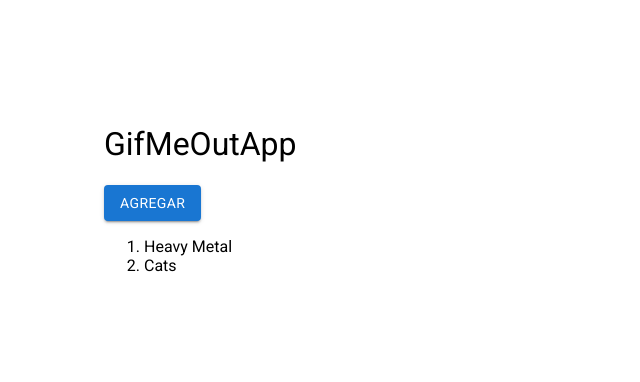
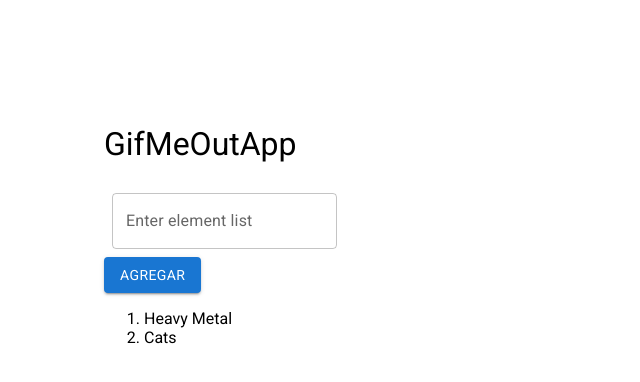
Before and after one commit to devrodor/gifMeOut, a React (Vite) app: page / in a window 1280 px wide. Shown: the top 382 px of the page, without its empty margins (0-640 px from the left). Built offline with nearby package versions, Linux system fonts and the light colour scheme.

Commit message:
First component and form

```diff
--- a/src/GifMeOutApp.jsx
+++ b/src/GifMeOutApp.jsx
@@ -1,6 +1,7 @@
 import { useState } from "react"
 import Grid from '@mui/material/Grid';
 import { Button } from "@mui/material";
+import { AddCategory } from "./components/AddCategory";
 
 export const GifMeOutApp = () => {
 
@@ -44,7 +45,9 @@ export const GifMeOutApp = () => {
                 {/* Titulo */}
                 <h1>GifMeOutApp</h1>
 
-                 {/* Input */}
+                {/* Input */}
+                {/* El nombre del metodo setCategories es random, simplemente para ordenar */}
+                <AddCategory setCategories={ setCategories } />
 
                 {/* Listado de Gifs */}
                 <Button variant="contained" onClick={ addCategory }>Agregar</Button>
--- /dev/null
+++ b/src/components/AddCategory.jsx
@@ -0,0 +1,72 @@
+import { useState } from "react";
+import { Box, TextField } from "@mui/material";
+
+export const AddCategory = ({ setCategories }) => { //remember, aqui recibimos las props
+
+        /*
+
+        Vamos a establecer una variable de estado 'inputValue' en el componente.
+        Inicialmente, inputValue es undefined porque useState() se ha llamado sin un valor inicial.
+
+        setinputValue es una función que puedes usar para cambiar el valor de inputValue,
+        y cualquier cambio en inputValue hará que el componente se vuelva a renderizar con el nuevo estado.
+
+        DESGLOSE
+
+        useState() es una "variable de estado". A diferencia de las variables normales de JavaScript,
+                cuando usamos una variable de estado, el componente se vuelve a renderizar automáticamente.
+
+        useState() devuelve un par de valores, que asignamos a inputValue y setinputValue.
+
+        inputValue es la variable de estado actual. Al inicio, su valor es el que se pasa a useState(),
+        en este caso, como no se ha pasado ningún valor, será undefined.
+
+        setinputValue es una función que permite actualizar inputValue.
+        Cada vez que se llama a setinputValue, el componente se vuelve a renderizar,
+        y inputValue tendrá el nuevo valor que le hayas pasado a setinputValue.
+
+    */
+
+    const [inputValue, setInputValue] = useState('');
+    //const onInputChange = (event) => {
+        // ojo, aquí estamos desestructurando event.target . Aquí siempre recibimos event como argumento
+    const onInputChange = ({ target }) => {
+        console.log(target.value);
+        setInputValue(target.value);
+
+    }
+
+    const onSubmit = (event) => {
+        event.preventDefault();
+        if( inputValue.trim().length <= 1) return;//si no hay nada en el input, full stop
+
+        setCategories( categories => [ inputValue, ...categories]); //con esto evitamos sobreescribir el array original de categorias
+        setInputValue(''); //para limpiar el input una vez enviado
+    }
+
+
+    return(
+        <Box
+        sx={{
+            '& .MuiTextField-root': { m: 1, width: '25ch' },
+        }}
+        noValidate
+        autoComplete="off"
+        >
+        <form onSubmit={ (event) => onSubmit(event) }>
+            <div>
+                <TextField
+                    //llamamos a estos atributos 'properties'
+                    id="outlined-required"
+                    label="Enter element list"
+                    value={ inputValue }
+                    // ya sabemos que una función a la que pasamos como argumento el mismo argumento a retornar se resume
+                    //onChange={ (event) =>  onInputChange(event) } // cambiamos esto a ...
+                    onChange={ onInputChange }
+                />
+            </div>
+        </form>
+        </Box>
+
+    );
+}
```
